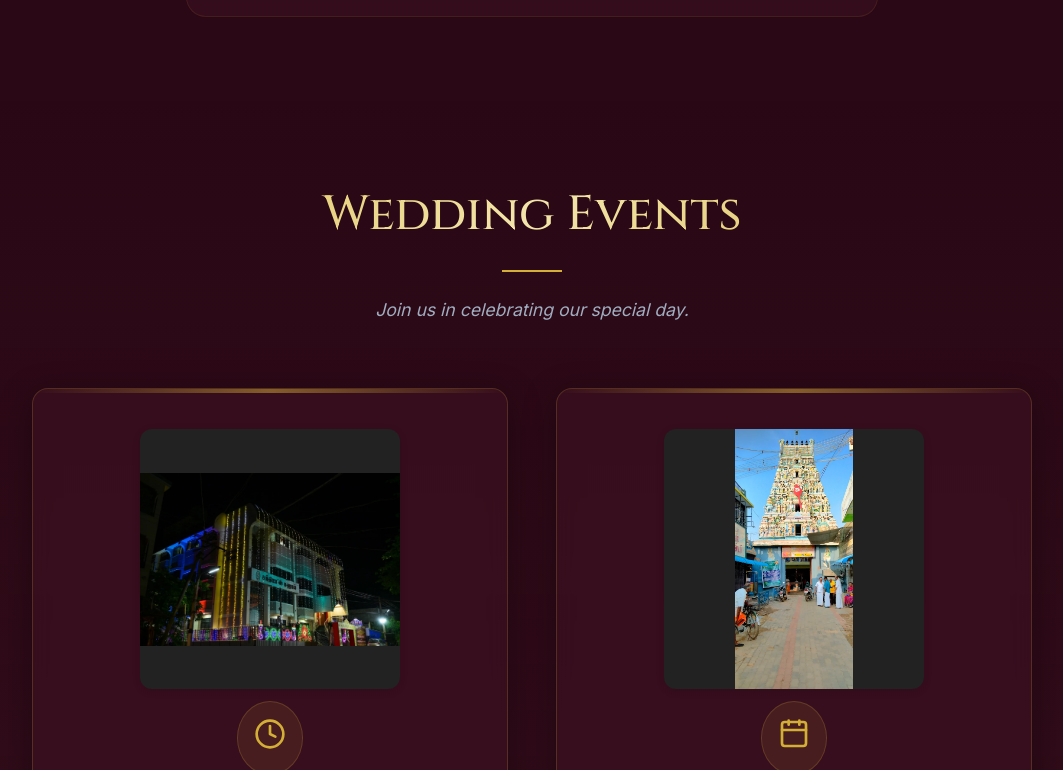
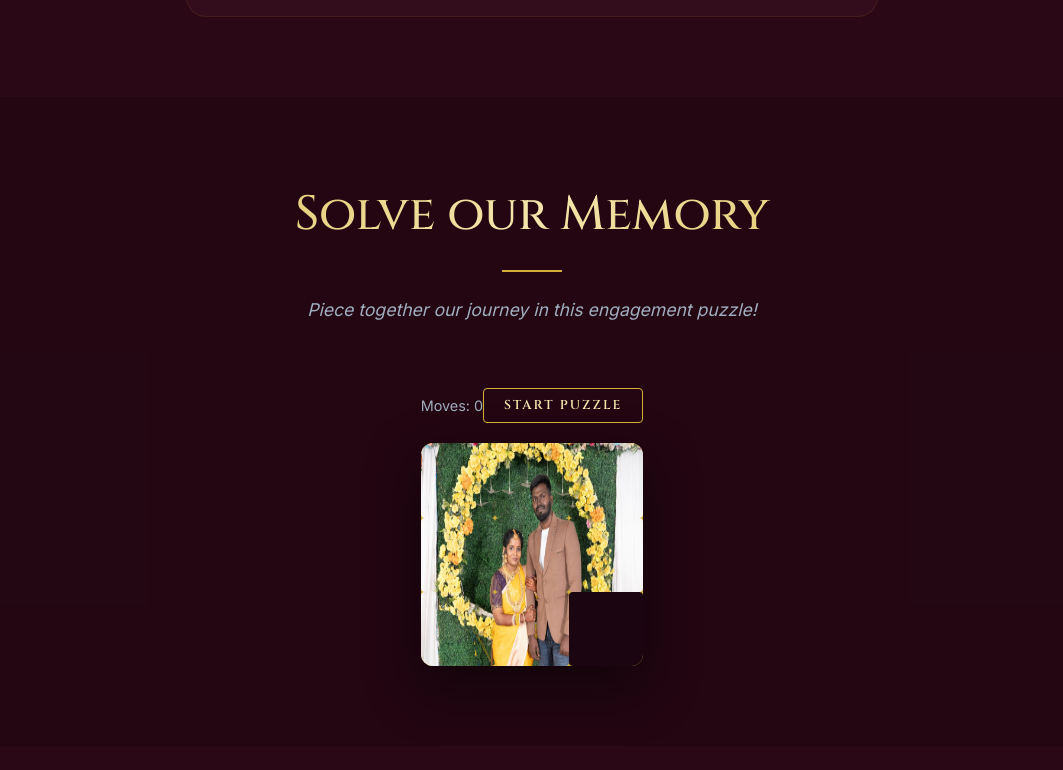
Before and after one commit to vaishnavansakthi/marriage-website, a React (Vite) app: page / in a window 1280 px wide. Shown: the part 5350-6120 px from the top of the page, without its empty margins (108-1171 px from the left). Built offline with nearby package versions, Linux system fonts and the light colour scheme; no server answers.

Commit message:
feat: add interactive engagement jigsaw puzzle game

```diff
--- a/src/App.jsx
+++ b/src/App.jsx
@@ -3,6 +3,7 @@ import Hero from './components/Hero';
 import Story from './components/Story';
 import FamilyTree from './components/FamilyTree';
 import JourneyMap from './components/JourneyMap';
+import Puzzle from './components/Puzzle';
 import Events from './components/Events';
 import Vendors from './components/Vendors';
 import SongRequests from './components/SongRequests';
@@ -63,6 +64,7 @@ function App() {
         <Story />
         <FamilyTree />
         <JourneyMap />
+        <Puzzle />
         {/* <Gallery /> */}
         <Events />
         <Vendors />
--- /dev/null
+++ b/src/components/Puzzle.css
@@ -0,0 +1,109 @@
+.puzzle-section {
+  padding: 80px 20px;
+  background: rgba(26, 7, 16, 0.4);
+}
+
+.puzzle-container {
+  max-width: 450px;
+  margin: 0 auto;
+  display: flex;
+  flex-direction: column;
+  align-items: center;
+  gap: 20px;
+}
+
+.puzzle-stats {
+  width: 100%;
+  display: flex;
+  justify-content: space-between;
+  align-items: center;
+  font-family: var(--font-body);
+  color: var(--text-muted);
+  font-size: 0.9rem;
+}
+
+.shuffle-btn {
+  padding: 80px 20px !important; /* Overriding btn-gold for compact look */
+  padding: 8px 20px !important;
+  font-size: 0.8rem !important;
+}
+
+.puzzle-board {
+  display: grid;
+  grid-template-columns: repeat(3, 1fr);
+  gap: 4px;
+  background: var(--gold-accent);
+  padding: 4px;
+  border-radius: 12px;
+  aspect-ratio: 1 / 1;
+  width: 100%;
+  max-width: 400px;
+  box-shadow: 0 20px 50px rgba(0, 0, 0, 0.5);
+  position: relative;
+}
+
+.puzzle-tile {
+  width: 100%;
+  height: 100%;
+  cursor: pointer;
+  border-radius: 4px;
+  transition: transform 0.2s ease, box-shadow 0.2s ease;
+  background-repeat: no-repeat;
+}
+
+.puzzle-tile:hover:not(.empty) {
+  filter: brightness(1.1);
+  transform: scale(0.98);
+}
+
+.puzzle-tile.empty {
+  cursor: default;
+  background: #1a0510 !important;
+}
+
+.puzzle-board.solved .puzzle-tile {
+  cursor: default;
+  gap: 0;
+}
+
+.puzzle-board.solved {
+  gap: 0;
+  padding: 0;
+  overflow: hidden;
+  animation: solveFlash 0.5s ease;
+}
+
+@keyframes solveFlash {
+  0% { transform: scale(1); filter: brightness(1); }
+  50% { transform: scale(1.02); filter: brightness(1.5); }
+  100% { transform: scale(1); filter: brightness(1); }
+}
+
+.puzzle-success-message {
+  text-align: center;
+  animation: slideUp 0.5s ease both;
+  margin-top: 10px;
+}
+
+.puzzle-success-message h3 {
+  color: var(--gold-accent);
+  font-family: var(--font-display);
+  font-size: 1.5rem;
+  margin-bottom: 5px;
+}
+
+.puzzle-success-message p {
+  color: var(--text-muted);
+  font-size: 0.9rem;
+}
+
+@keyframes slideUp {
+  from { opacity: 0; transform: translateY(20px); }
+  to { opacity: 1; transform: translateY(0); }
+}
+
+@media (max-width: 480px) {
+  .puzzle-board {
+    max-width: 320px;
+  }
+}
--- /dev/null
+++ b/src/components/Puzzle.jsx
@@ -0,0 +1,132 @@
+import React, { useState, useEffect } from 'react';
+import './Puzzle.css';
+
+const GRID_SIZE = 3; // 3x3 grid
+const TOTAL_TILES = GRID_SIZE * GRID_SIZE;
+
+const Puzzle = () => {
+  const [tiles, setTiles] = useState([]);
+  const [isSolved, setIsSolved] = useState(false);
+  const [moves, setMoves] = useState(0);
+  const [gameStarted, setGameStarted] = useState(false);
+
+  // Initialize ordered tiles
+  const initTiles = () => {
+    const newTiles = Array.from({ length: TOTAL_TILES }, (_, i) => i);
+    setTiles(newTiles);
+    setIsSolved(true);
+    setMoves(0);
+    setGameStarted(false);
+  };
+
+  useEffect(() => {
+    initTiles();
+  }, []);
+
+  const shuffle = () => {
+    let newTiles = Array.from({ length: TOTAL_TILES }, (_, i) => i);
+
+    // Perform random valid moves to ensure solvability
+    // Just shuffling would sometimes result in unsolvable puzzles
+    for (let i = 0; i < 200; i++) {
+      const emptyIndex = newTiles.indexOf(TOTAL_TILES - 1);
+      const possibleMoves = [];
+      const row = Math.floor(emptyIndex / GRID_SIZE);
+      const col = emptyIndex % GRID_SIZE;
+
+      if (row > 0) possibleMoves.push(emptyIndex - GRID_SIZE);
+      if (row < GRID_SIZE - 1) possibleMoves.push(emptyIndex + GRID_SIZE);
+      if (col > 0) possibleMoves.push(emptyIndex - 1);
+      if (col < GRID_SIZE - 1) possibleMoves.push(emptyIndex + 1);
+
+      const randomMove = possibleMoves[Math.floor(Math.random() * possibleMoves.length)];
+      [newTiles[emptyIndex], newTiles[randomMove]] = [newTiles[randomMove], newTiles[emptyIndex]];
+    }
+
+    setTiles(newTiles);
+    setIsSolved(false);
+    setMoves(0);
+    setGameStarted(true);
+  };
+
+  const handleTileClick = (index) => {
+    if (isSolved || !gameStarted) return;
+
+    const emptyIndex = tiles.indexOf(TOTAL_TILES - 1);
+    const row = Math.floor(index / GRID_SIZE);
+    const col = index % GRID_SIZE;
+    const emptyRow = Math.floor(emptyIndex / GRID_SIZE);
+    const emptyCol = emptyIndex % GRID_SIZE;
+
+    const isAdjacent = Math.abs(row - emptyRow) + Math.abs(col - emptyCol) === 1;
+
+    if (isAdjacent) {
+      const newTiles = [...tiles];
+      [newTiles[index], newTiles[emptyIndex]] = [newTiles[emptyIndex], newTiles[index]];
+      setTiles(newTiles);
+      setMoves(moves + 1);
+      checkSolved(newTiles);
+    }
+  };
+
+  const checkSolved = (currentTiles) => {
+    const solved = currentTiles.every((tile, index) => tile === index);
+    if (solved) {
+      setIsSolved(true);
+    }
+  };
+
+  const getTileStyle = (tileValue) => {
+    if (tileValue === TOTAL_TILES - 1 && !isSolved) {
+      return { opacity: 0 }; // Hidden tile
+    }
+
+    const row = Math.floor(tileValue / GRID_SIZE);
+    const col = tileValue % GRID_SIZE;
+
+    return {
+      backgroundImage: `url('/engage.jpeg')`,
+      backgroundSize: `${GRID_SIZE * 100}% ${GRID_SIZE * 100}%`,
+      backgroundPosition: `${(col * 100) / (GRID_SIZE - 1)}% ${(row * 100) / (GRID_SIZE - 1)}%`,
+    };
+  };
+
+  return (
+    <section className="section puzzle-section" id="puzzle">
+      <div className="section-header reveal">
+        <h2 className="gold-text">Solve our Memory</h2>
+        <div className="divider"></div>
+        <p className="subtitle">Piece together our journey in this engagement puzzle!</p>
+      </div>
+
+      <div className="puzzle-container reveal">
+        <div className="puzzle-stats">
+          <span>Moves: {moves}</span>
+          <button className="btn-gold shuffle-btn" onClick={shuffle}>
+            {gameStarted && !isSolved ? 'Reset' : 'Start Puzzle'}
+          </button>
+        </div>
+
+        <div className={`puzzle-board ${isSolved ? 'solved' : ''}`}>
+          {tiles.map((tile, index) => (
+            <div
+              key={index}
+              className={`puzzle-tile ${tile === TOTAL_TILES - 1 ? 'empty' : ''}`}
+              style={getTileStyle(tile)}
+              onClick={() => handleTileClick(index)}
+            />
+          ))}
+        </div>
+
+        {isSolved && gameStarted && (
+          <div className="puzzle-success-message">
+            <h3>You solved it! 🎉</h3>
+            <p>Our beautiful engagement memory is complete.</p>
+          </div>
+        )}
+      </div>
+    </section>
+  );
+};
+
+export default Puzzle;
```
